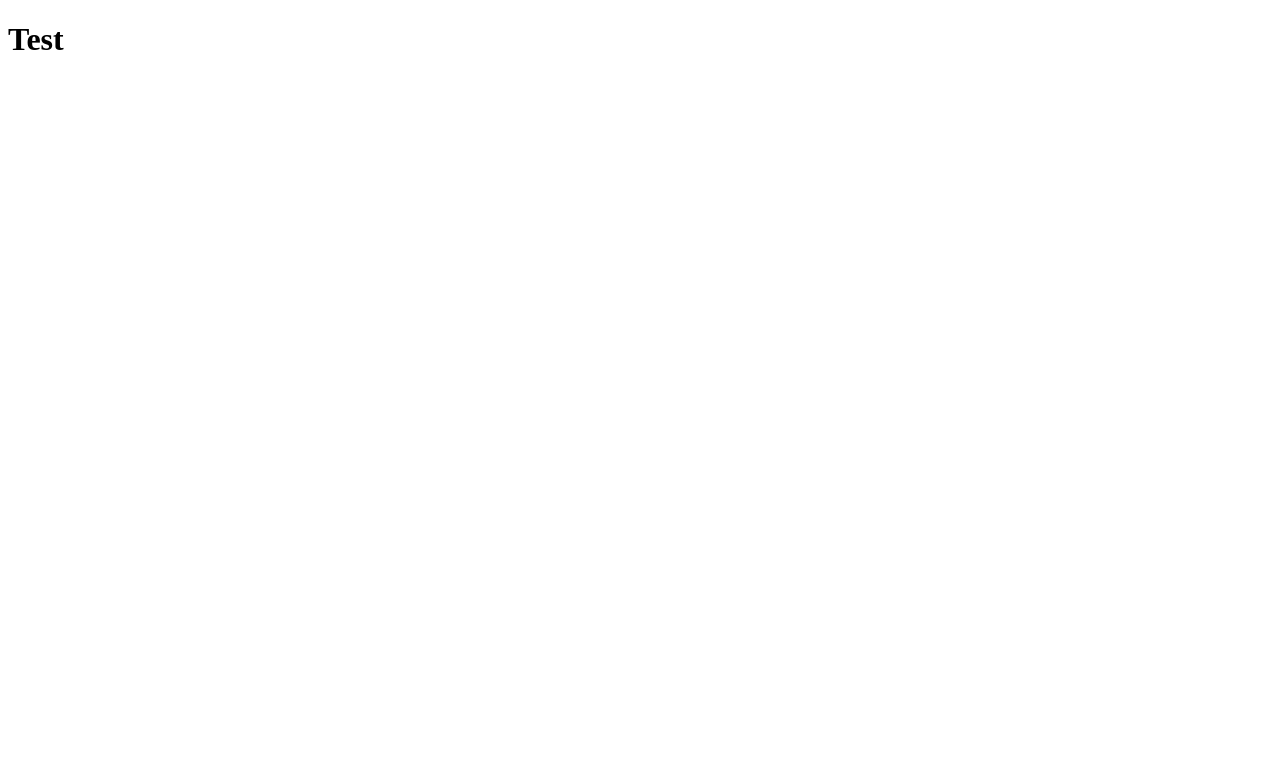
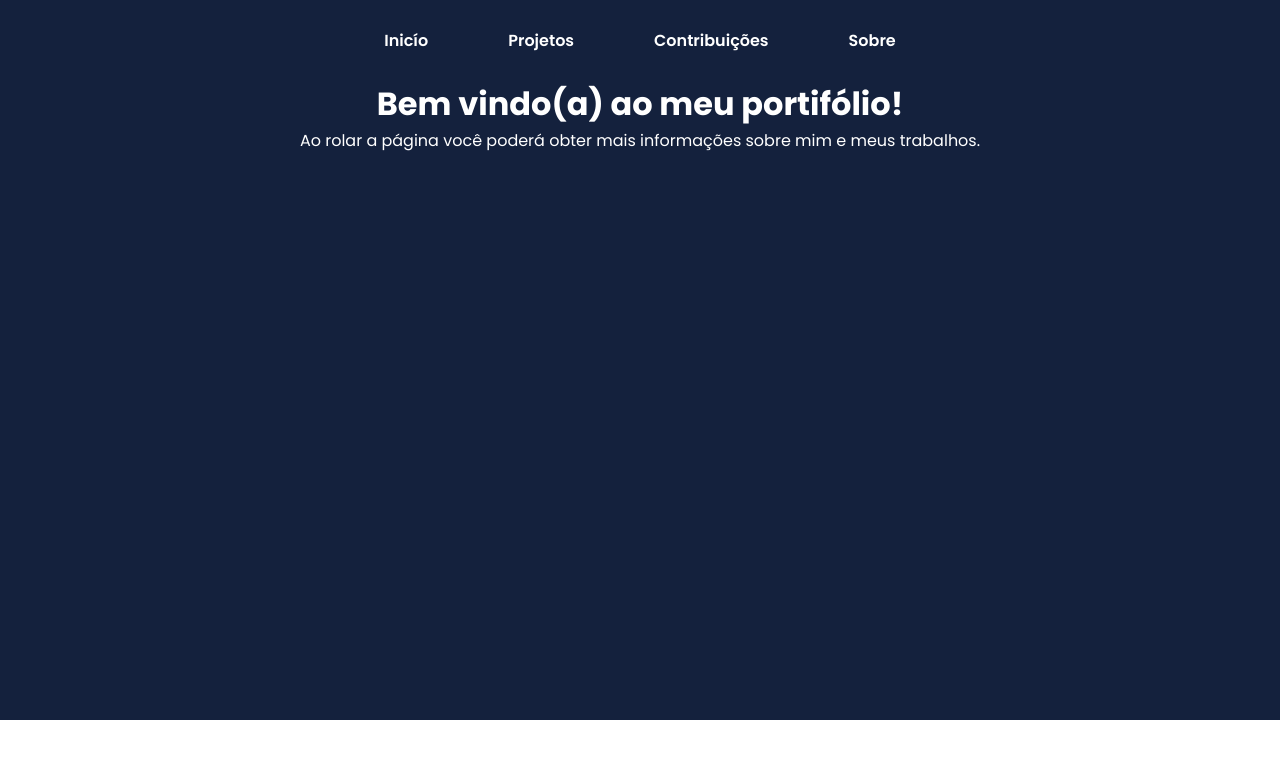
Before and after one commit to danielogasawara/foconaverdade, a plain HTML site: page index.html in a window 1280 px wide. Shown: the top 758 px of the page. Drawn offline with Linux system fonts and the light colour scheme.

Commit message:
Rascunho v1

```diff
--- a/index.html
+++ b/index.html
@@ -5,16 +5,45 @@
     <meta http-equiv="X-UA-Compatible" content="IE=edge">
     <meta name="viewport" content="width=device-width, initial-scale=1.0">
     <title>Daniel Ogasawara</title>
+    <link rel="stylesheet" href="style.css">
 </head>
 <body>
-    <header>
+    <div id="site">
+        <header>
+            <nav class="cab-princ">
+                <ul>
+                    <li><a href="#">Inicío</a></li>
+                    <li><a href="#">Projetos</a></li>
+                    <li><a href="#">Contribuições</a></li>
+                    <li><a href="#">Sobre</a></li>
+                </ul>
+            </nav>
+        </header>
+        <main>
+            <div class="conteudo-box1">
+                <div class="conteudo1">
+                    <h1>Bem vindo(a) ao meu portifólio!</h1>
+                    <p>Ao rolar a página você poderá obter mais informações sobre mim e meus trabalhos.</p>
+                </div>
+            </div>
+            <div class="conteudo-box2">
+                <div class="conteudo2">
 
-    </header>
-    <main>
-        <h1>Test</h1>
-    </main>
-    <footer>
+                </div>
+            </div>
+            <div class="conteudo-box3">
+                <div class="conteuto3">
 
-    </footer>
+                </div>
+            </div>
+            <div class="conteudo-box4">
+                <div class="conteudo4">
+
+                </div>
+            </div>
+        </main>
+        <footer>
+        </footer>
+    </div>
 </body>
 </html>
--- /dev/null
+++ b/style.css
@@ -0,0 +1,73 @@
+@charset "utf-8";
+@import url('https://fonts.googleapis.com/css2? family= Poppins:ital,wght@0,100;0,200;0,300;0,400;0,500;0,600;0,700;0,800;0,900;1,100;1,200; 1.300;1.400;1.500;1.600;1.700;1.800;1.900 & display=trocar');
+:root {
+    --fonte_principal: 'Poppins', sans-serif;
+    --cor_principal: #14213D;
+    --cor_secundaria: #FCA311;
+    --cor_terciaria: #E5E5E5;
+    --cor_preto: #000;
+    --cor_branco: #fff;
+}
+* {
+    padding: 0;
+    margin: 0;
+    box-sizing: border-box;
+}
+body {
+    font-family: var(--fonte_principal);
+}
+#site {
+    height: 100%;
+    background-color: var(--cor_principal);
+}
+header {
+    width: 100%;
+    max-height: 100px;
+}
+.cab-princ {
+    display: flex;
+    flex-direction: row;
+    justify-content: center;
+    align-items: center;
+    height: 80px;
+}
+.cab-princ ul {
+    display: flex;
+    flex-direction: row;
+    list-style-type: none;
+}
+.cab-princ ul > li a {
+   margin: 0 30px;
+   padding: 10px;
+   text-decoration: none;
+   font-weight: 600;
+   color: var(--cor_branco);
+
+}
+.cab-princ ul > li a:hover {
+    color: var(--cor_secundaria);
+}
+main {
+
+}
+.conteudo-box1 {
+    width: 100%;
+    height: 80vh;
+    background-color: var(--cor_principal);
+}
+.conteudo1{
+    display: flex;
+    flex-direction: column;
+    align-items: center;
+    color: var(--cor_branco);
+}
+.conteudo-box2 {
+    width: 100%;
+    height: 400px;
+    background-color: var(--cor_branco);
+}
+.conteudo-box3 {
+    width: 100%;
+    height: 400px;
+    background-color: var(--cor_secundaria);
+}
```
